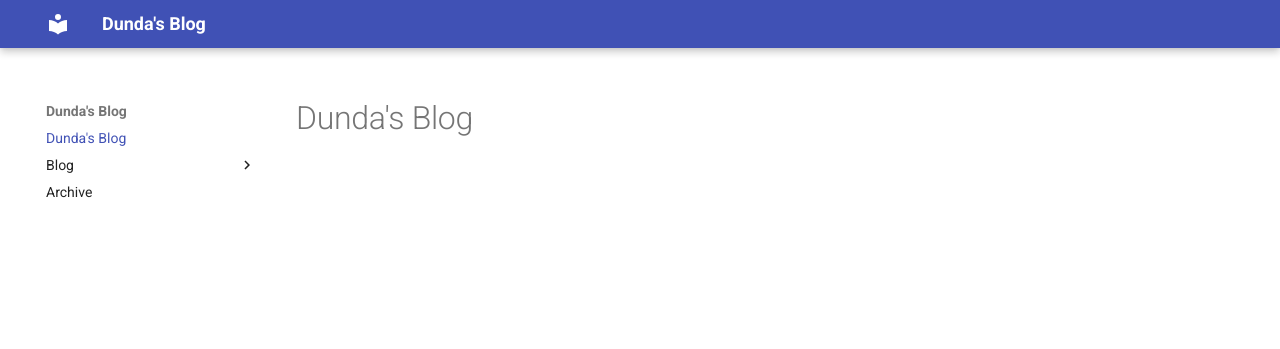
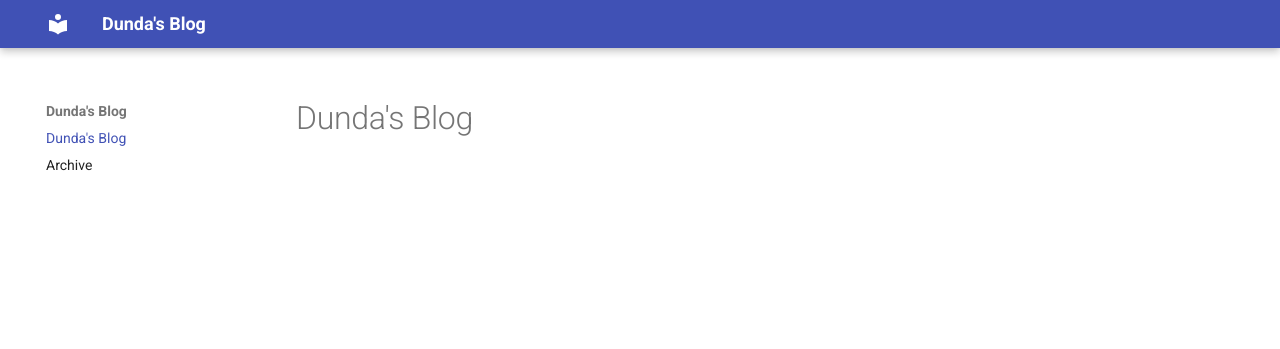
Before and after one commit to s33dunda/blog, an MkDocs documentation site: the page built from docs/index.md, in a window 1280 px wide. Shown: the top 349 px of the page. Built offline with MkDocs 1.6.1 and Material for MkDocs 9.7.7, drawn with Linux system fonts in a browser that asks for light colours.

```diff
--- a/mkdocs.yml
+++ b/mkdocs.yml
@@ -5,7 +5,4 @@ theme:
 plugins:
   - blog:
       blog_dir: .
-nav:
-  - index.md
-  - Blog:
-      - blog/index.md
+      blog_toc: true
```
Also changed, not shown: 1 other file.
